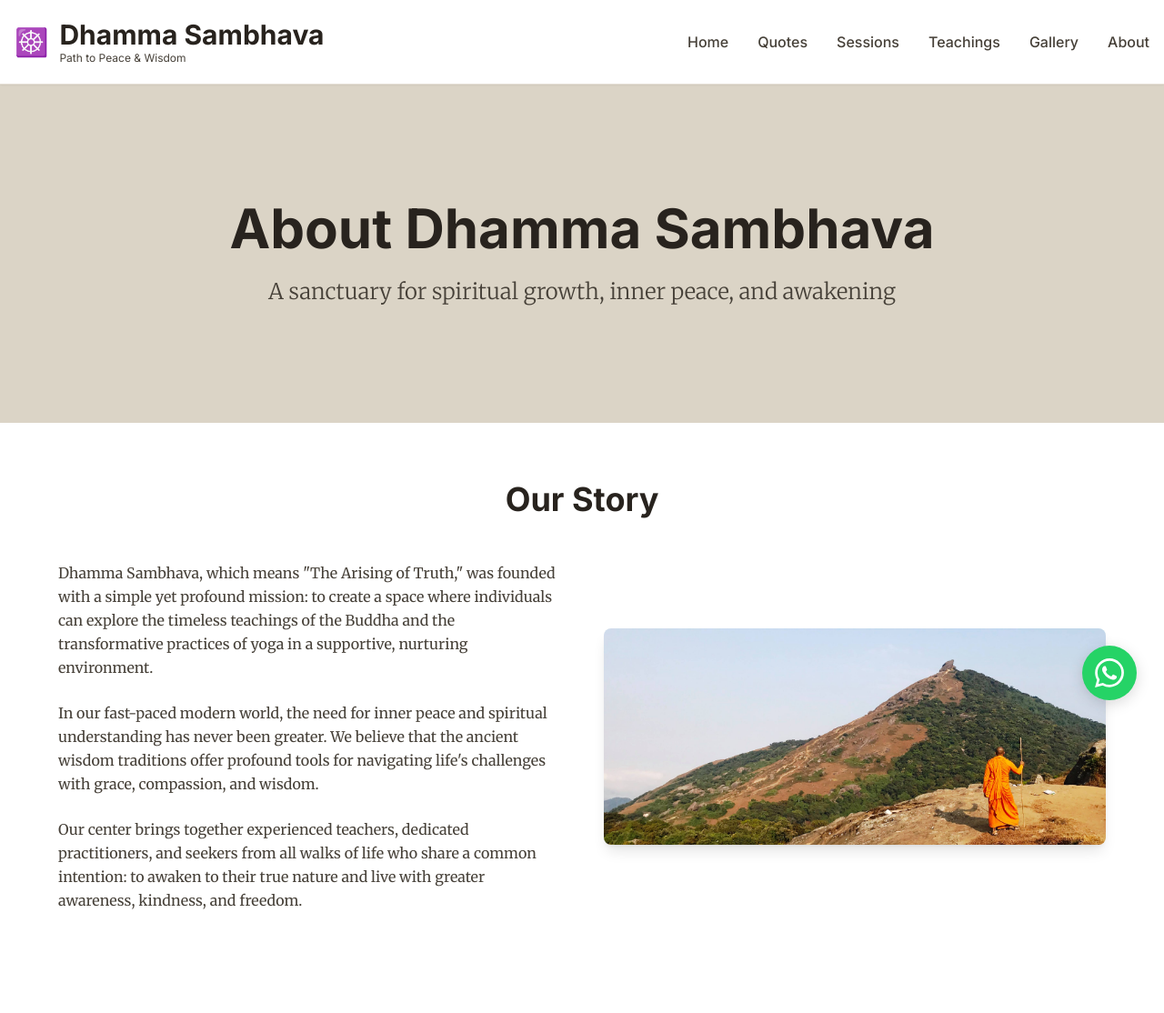
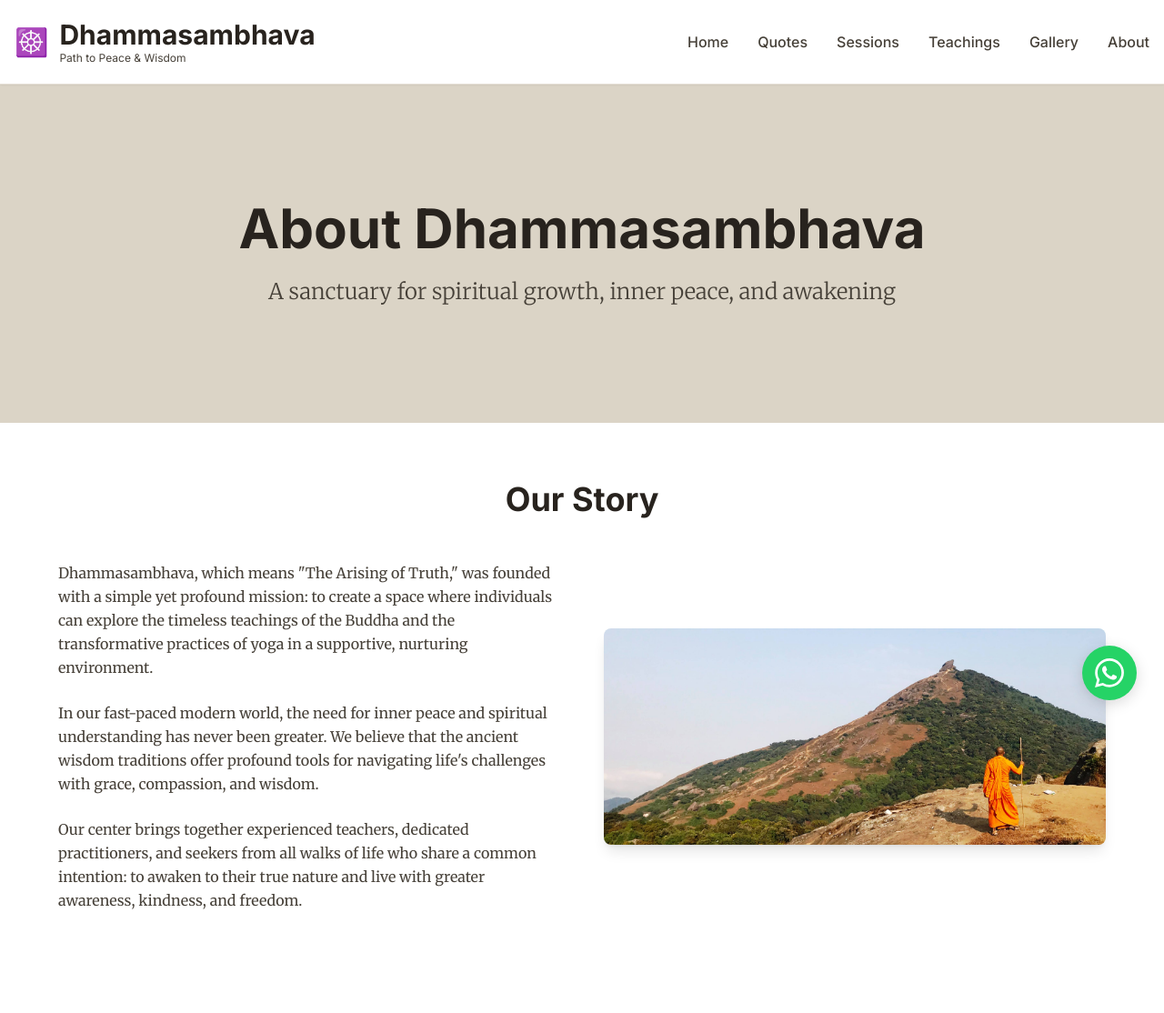
Before and after one commit to sameerabit/dhammasambhava, a Laravel app: page /about in a window 1280 px wide. Shown: the top 1114 px of the page at 91% size. Run offline with Laravel 12, Linux system fonts and the light colour scheme; style sheets or scripts are compiled from the project's sources.

Commit message:
Fix brand name to 'Dhammasambhava' (one word)
Updated all view files to use the correct brand name "Dhammasambhava"
instead of "Dhamma Sambhava" (two words) for consistency.

- Updated 12 Blade template files
- Changed page titles, headings, and text content
- Total 24 replacements across all view files

Co-Authored-By: Claude Sonnet 4.5 <noreply@anthropic.com>

```diff
--- a/resources/views/bookings/create.blade.php
+++ b/resources/views/bookings/create.blade.php
@@ -1,6 +1,6 @@
 @extends('layouts.app')
 
-@section('title', 'Book ' . $session->title . ' - Dhamma Sambhava')
+@section('title', 'Book ' . $session->title . ' - Dhammasambhava')
 
 @section('content')
 <!-- Booking Header -->
--- a/resources/views/bookings/success.blade.php
+++ b/resources/views/bookings/success.blade.php
@@ -1,6 +1,6 @@
 @extends('layouts.app')
 
-@section('title', 'Booking Confirmed - Dhamma Sambhava')
+@section('title', 'Booking Confirmed - Dhammasambhava')
 
 @section('content')
 <!-- Success Hero -->
--- a/resources/views/gallery/index.blade.php
+++ b/resources/views/gallery/index.blade.php
@@ -1,6 +1,6 @@
 @extends('layouts.app')
 
-@section('title', 'Photo Gallery - Dhamma Sambhava')
+@section('title', 'Photo Gallery - Dhammasambhava')
 
 @section('content')
 <!-- Hero Header -->
@@ -10,7 +10,7 @@
             Photo Gallery
         </h1>
         <p class="text-xl text-gray-700 text-center max-w-2xl mx-auto">
-            Moments of peace, practice, and community at Dhamma Sambhava
+            Moments of peace, practice, and community at Dhammasambhava
         </p>
     </div>
 </section>
--- a/resources/views/gallery/teachings.blade.php
+++ b/resources/views/gallery/teachings.blade.php
@@ -1,6 +1,6 @@
 @extends('layouts.app')
 
-@section('title', 'Video Teachings - Dhamma Sambhava')
+@section('title', 'Video Teachings - Dhammasambhava')
 
 @section('content')
 <!-- Hero Header -->
--- a/resources/views/home.blade.php
+++ b/resources/views/home.blade.php
@@ -1,6 +1,6 @@
 @extends('layouts.app')
 
-@section('title', 'Dhamma Sambhava - Path to Peace & Wisdom')
+@section('title', 'Dhammasambhava - Path to Peace & Wisdom')
 
 @section('content')
 <!-- Hero Section with Background Image -->
@@ -17,7 +17,7 @@
     <div class="container mx-auto px-4 relative z-10">
         <div class="max-w-4xl mx-auto text-center text-white">
             <h1 class="text-4xl md:text-6xl font-bold mb-6">
-                Welcome to Dhamma Sambhava
+                Welcome to Dhammasambhava
             </h1>
             <p class="text-xl md:text-2xl mb-12 font-light text-isha-cream-light">
                 A Sanctuary for Spiritual Growth & Inner Peace
--- a/resources/views/layouts/app.blade.php
+++ b/resources/views/layouts/app.blade.php
@@ -3,8 +3,8 @@
 <head>
     <meta charset="UTF-8">
     <meta name="viewport" content="width=device-width, initial-scale=1.0">
-    <meta name="description" content="@yield('meta_description', 'Dhamma Sambhava - A sanctuary for Dhamma teachings and Yoga practice. Join us for meditation, yoga sessions, and spiritual growth.')">
-    <title>@yield('title', 'Dhamma Sambhava - Dhamma & Yoga Center')</title>
+    <meta name="description" content="@yield('meta_description', 'Dhammasambhava - A sanctuary for Dhamma teachings and Yoga practice. Join us for meditation, yoga sessions, and spiritual growth.')">
+    <title>@yield('title', 'Dhammasambhava - Dhamma & Yoga Center')</title>
 
     <!-- Fonts -->
     <link rel="preconnect" href="https://fonts.googleapis.com">
@@ -56,7 +56,7 @@
                 <a href="{{ route('home') }}" class="flex items-center space-x-3">
                     <div class="text-3xl">☸️</div>
                     <div>
-                        <h1 class="text-2xl md:text-3xl font-bold text-isha-brown-dark">Dhamma Sambhava</h1>
+                        <h1 class="text-2xl md:text-3xl font-bold text-isha-brown-dark">Dhammasambhava</h1>
                         <p class="text-xs text-isha-brown hidden md:block font-sans">Path to Peace & Wisdom</p>
                     </div>
                 </a>
@@ -101,7 +101,7 @@
         <div class="container mx-auto px-4 py-16">
             <div class="grid md:grid-cols-3 gap-12">
                 <div>
-                    <h3 class="text-xl font-bold text-isha-cream-light mb-4 font-sans">Dhamma Sambhava</h3>
+                    <h3 class="text-xl font-bold text-isha-cream-light mb-4 font-sans">Dhammasambhava</h3>
                     <p class="text-sm leading-relaxed">A sanctuary for spiritual growth through Dhamma teachings and Yoga practice.</p>
                 </div>
                 <div>
@@ -122,7 +122,7 @@
                 </div>
             </div>
             <div class="border-t border-isha-brown mt-12 pt-8 text-center text-sm">
-                <p>&copy; {{ date('Y') }} Dhamma Sambhava. All rights reserved.</p>
+                <p>&copy; {{ date('Y') }} Dhammasambhava. All rights reserved.</p>
             </div>
         </div>
     </footer>
--- a/resources/views/pages/about.blade.php
+++ b/resources/views/pages/about.blade.php
@@ -1,6 +1,6 @@
 @extends('layouts.app')
 
-@section('title', 'About Us - Dhamma Sambhava')
+@section('title', 'About Us - Dhammasambhava')
 
 @section('content')
 <!-- Hero Section -->
@@ -8,7 +8,7 @@
     <div class="container mx-auto px-4">
         <div class="max-w-4xl mx-auto text-center">
             <h1 class="text-4xl md:text-6xl font-bold text-isha-brown-dark mb-6">
-                About Dhamma Sambhava
+                About Dhammasambhava
             </h1>
             <p class="text-xl md:text-2xl text-isha-brown font-light">
                 A sanctuary for spiritual growth, inner peace, and awakening
@@ -27,7 +27,7 @@
                 <div class="order-2 md:order-1">
                     <div class="prose prose-lg max-w-none text-isha-brown leading-relaxed space-y-6">
                         <p>
-                            Dhamma Sambhava, which means "The Arising of Truth," was founded with a simple yet profound mission:
+                            Dhammasambhava, which means "The Arising of Truth," was founded with a simple yet profound mission:
                             to create a space where individuals can explore the timeless teachings of the Buddha and
                             the transformative practices of yoga in a supportive, nurturing environment.
                         </p>
@@ -47,7 +47,7 @@
                 <div class="order-1 md:order-2">
                     <div class="rounded-lg overflow-hidden shadow-lg">
                         <img src="{{ asset('images/472043777_1144632437668844_7167016747436132148_n.jpg') }}"
-                             alt="Dhamma Sambhava Community"
+                             alt="Dhammasambhava Community"
                              class="w-full h-auto object-cover">
                     </div>
                 </div>
@@ -251,7 +251,7 @@
                class="inline-block px-8 py-4 bg-white text-isha-orange rounded-lg hover:bg-gray-100 transition text-lg font-semibold shadow-lg">
                 Browse Our Sessions
             </a>
-            <a href="https://wa.me/1234567890?text=I'd like to learn more about Dhamma Sambhava"
+            <a href="https://wa.me/1234567890?text=I'd like to learn more about Dhammasambhava"
                target="_blank"
                class="inline-block px-8 py-4 bg-green-600 text-white rounded-lg hover:bg-green-700 transition text-lg font-semibold shadow-lg">
                 Contact Us on WhatsApp
--- a/resources/views/pages/contact.blade.php
+++ b/resources/views/pages/contact.blade.php
@@ -1,6 +1,6 @@
 @extends('layouts.app')
 
-@section('title', 'Contact Us - Dhamma Sambhava')
+@section('title', 'Contact Us - Dhammasambhava')
 
 @section('content')
 <!-- Hero Header -->
--- a/resources/views/quotes/index.blade.php
+++ b/resources/views/quotes/index.blade.php
@@ -1,6 +1,6 @@
 @extends('layouts.app')
 
-@section('title', 'Wisdom Quotes - Dhamma Sambhava')
+@section('title', 'Wisdom Quotes - Dhammasambhava')
 
 @section('content')
 <!-- Hero Header -->
--- a/resources/views/quotes/show.blade.php
+++ b/resources/views/quotes/show.blade.php
@@ -1,6 +1,6 @@
 @extends('layouts.app')
 
-@section('title', substr($quote->text, 0, 60) . '... - Dhamma Sambhava')
+@section('title', substr($quote->text, 0, 60) . '... - Dhammasambhava')
 
 @section('content')
 <!-- Quote Hero -->
@@ -58,7 +58,7 @@
                     </svg>
                     Share This Quote
                 </button>
-                <a href="https://wa.me/?text={{ urlencode('"' . $quote->text . '" — ' . $quote->author . ' | Dhamma Sambhava: ' . route('quotes.show', $quote)) }}"
+                <a href="https://wa.me/?text={{ urlencode('"' . $quote->text . '" — ' . $quote->author . ' | Dhammasambhava: ' . route('quotes.show', $quote)) }}"
                    target="_blank"
                    class="px-6 py-3 bg-green-600 text-white rounded-lg hover:bg-green-700 transition font-semibold flex items-center">
                     <svg class="w-5 h-5 mr-2" fill="currentColor" viewBox="0 0 24 24">
@@ -139,7 +139,7 @@ function shareQuote() {
     const quoteText = @json($quote->text);
     const author = @json($quote->author);
     const url = window.location.href;
-    const shareText = `"${quoteText}" — ${author}\n\nVia Dhamma Sambhava: ${url}`;
+    const shareText = `"${quoteText}" — ${author}\n\nVia Dhammasambhava: ${url}`;
 
     if (navigator.share) {
         navigator.share({
--- a/resources/views/sessions/index.blade.php
+++ b/resources/views/sessions/index.blade.php
@@ -1,6 +1,6 @@
 @extends('layouts.app')
 
-@section('title', 'Browse Sessions - Dhamma Sambhava')
+@section('title', 'Browse Sessions - Dhammasambhava')
 
 @section('content')
 <!-- Hero Header -->
--- a/resources/views/sessions/show.blade.php
+++ b/resources/views/sessions/show.blade.php
@@ -1,6 +1,6 @@
 @extends('layouts.app')
 
-@section('title', $session->title . ' - Dhamma Sambhava')
+@section('title', $session->title . ' - Dhammasambhava')
 
 @section('content')
 <!-- Session Hero -->
```
